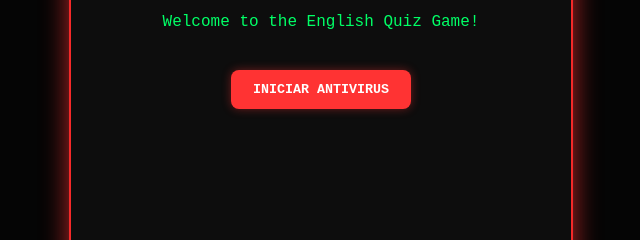
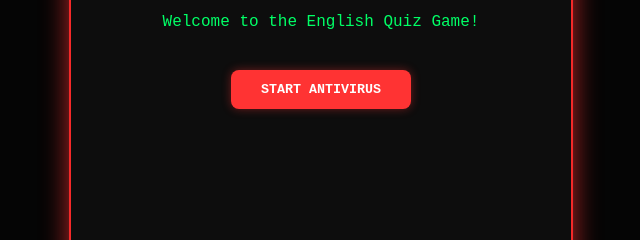
Before and after one commit to VMoran-oss/EnglishQuizGame, a plain HTML site: page index.html in a window 1280 px wide. Shown: the part 238-478 px from the top of the page, 319-959 px from the left. Drawn offline with Linux system fonts and the light colour scheme.

Commit message:
Correcion en el html

```diff
--- a/index.html
+++ b/index.html
@@ -15,7 +15,7 @@
 
         <p>Welcome to the English Quiz Game!</p>
 
-        <button onclick="showInstructions()">INICIAR ANTIVIRUS</button>
+        <button onclick="showInstructions()">START ANTIVIRUS</button>
     </div>
 
     <div id="instructions-screen" style="display:none;">
```
